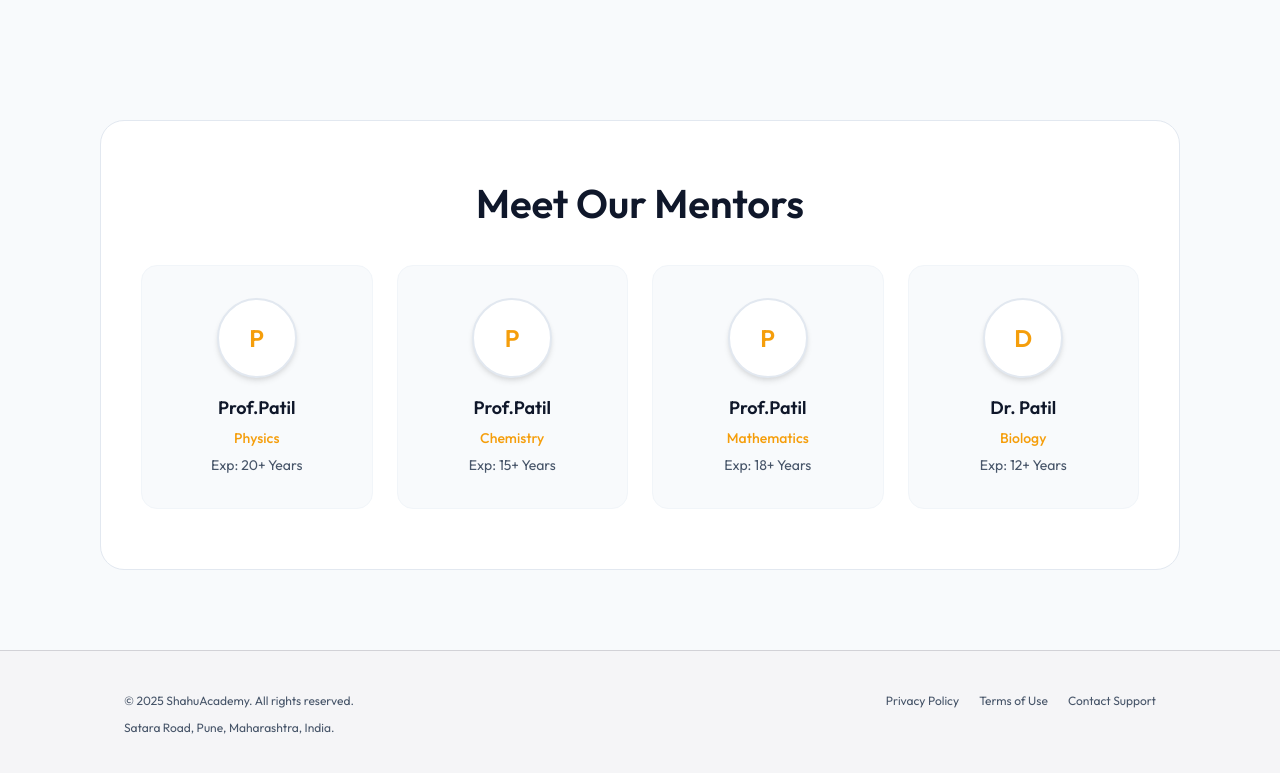
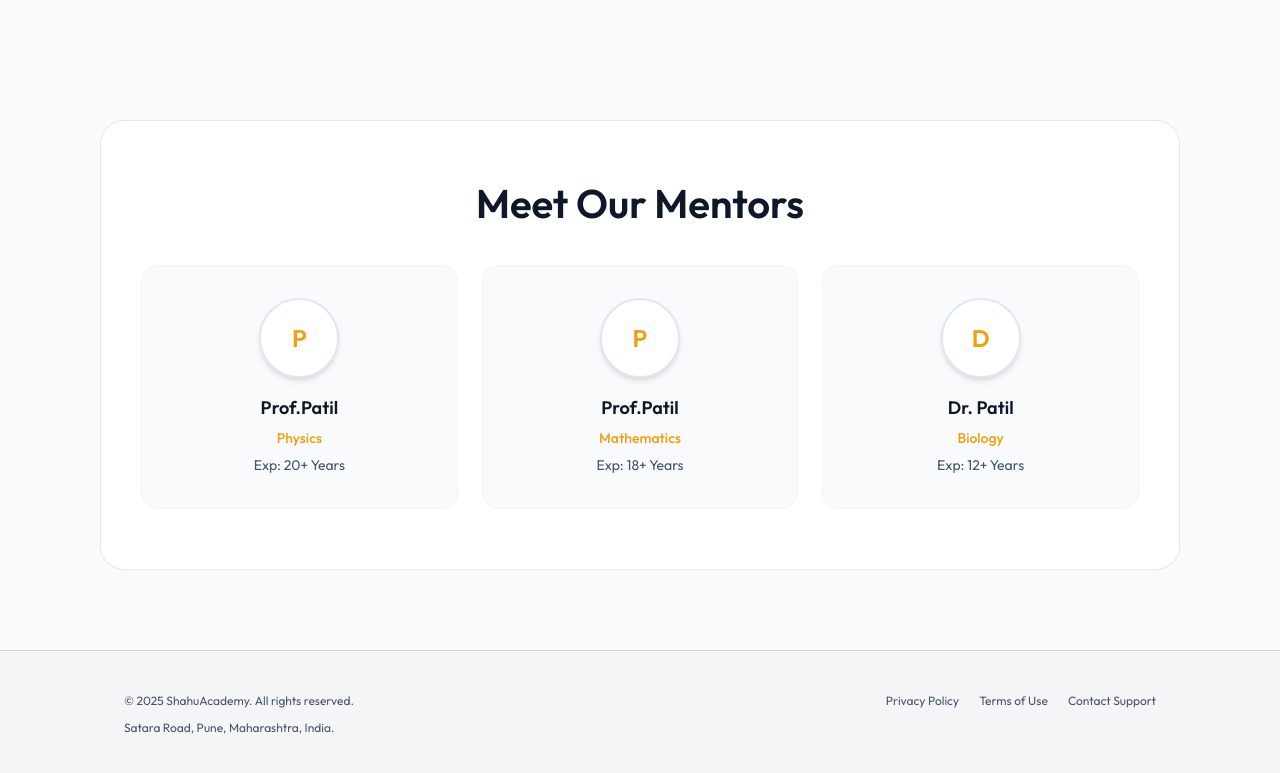
Before and after one commit to Yashraj19/shahuacademy, a React (Vite) app: page / in a window 1280 px wide. Shown: the part 1666-2439 px from the top of the page. Built offline with nearby package versions, Linux system fonts and the light colour scheme.

Commit message:
Content Update: Removed Chemistry mentor entry

```diff
--- a/src/components/Faculty.jsx
+++ b/src/components/Faculty.jsx
@@ -3,7 +3,6 @@ import React from 'react';
 const Faculty = () => {
     const faculty = [
         { name: "Prof.Patil", subject: "Physics", exp: "20+ Years" },
-        { name: "Prof.Patil", subject: "Chemistry", exp: "15+ Years" },
         { name: "Prof.Patil", subject: "Mathematics", exp: "18+ Years" },
         { name: "Dr. Patil", subject: "Biology", exp: "12+ Years" }
     ];
```
